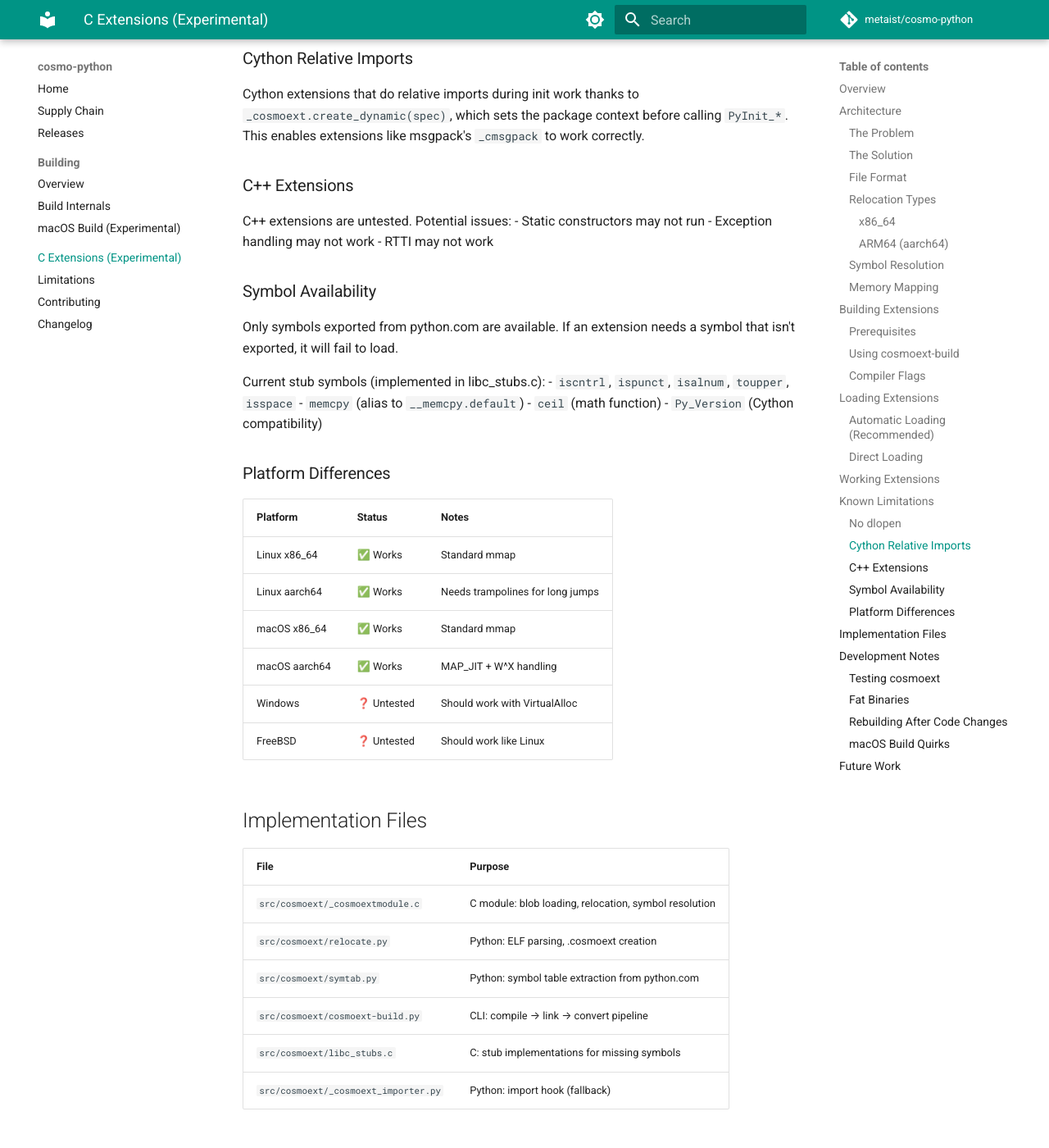
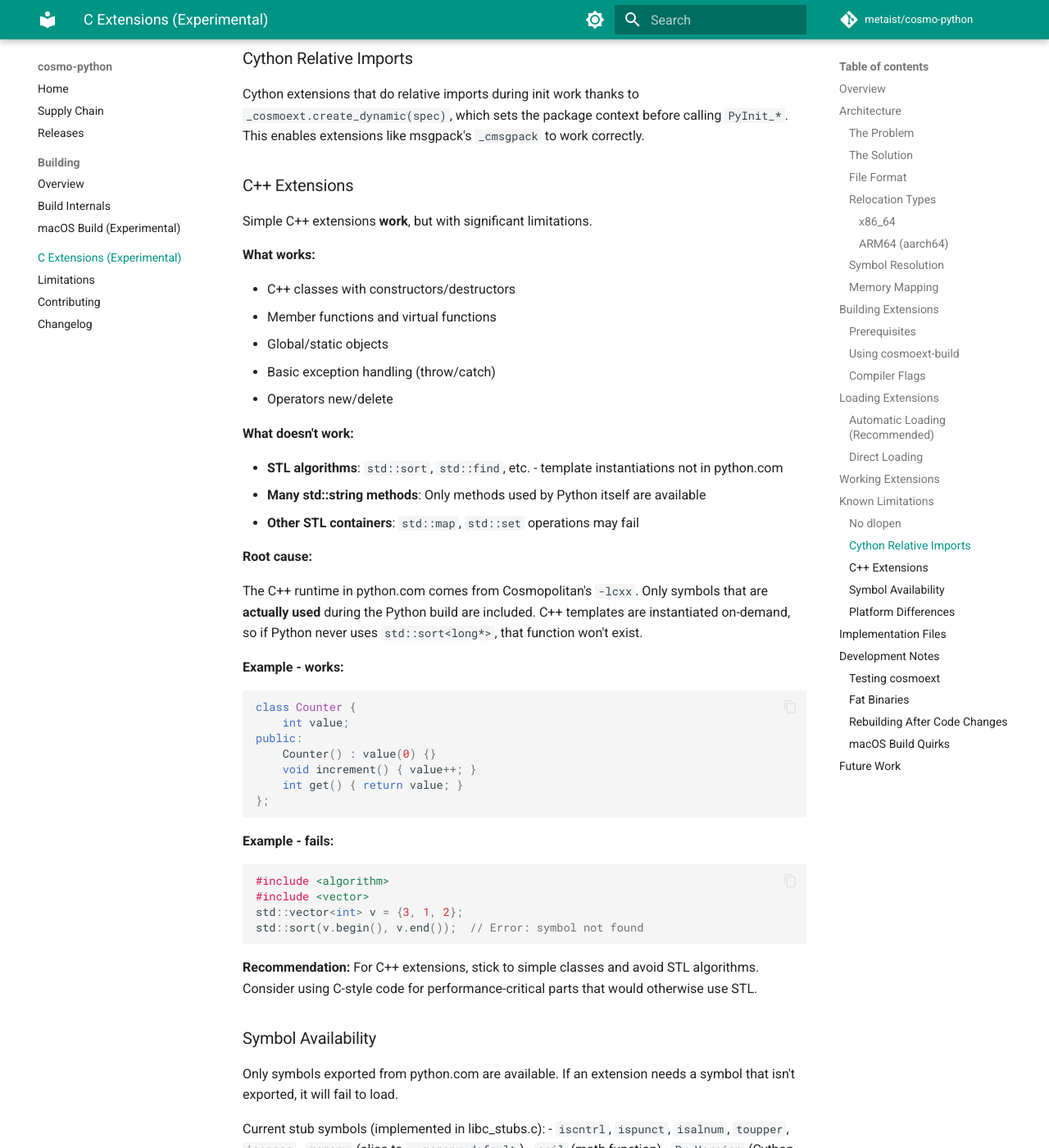
Before and after one commit to metaist/cosmo-python, an MkDocs documentation site: the page built from docs/cosmoext.md, in a window 1280 px wide and 1400 px high, scrolled down 6187 px. Shown: the whole window at 82% size. Built offline with MkDocs 1.6.1 and Material for MkDocs 9.7.7, drawn with Linux system fonts in a browser that asks for light colours; comment, search, counter and statistics services are not loaded.

Commit message:
update: document C++ extension limitations (#108)
Simple C++ extensions work, but STL algorithms and many std::string methods
are unavailable because template instantiations aren't in python.com.

Co-Authored-By: Claude Opus 4.5 <noreply@anthropic.com>

````diff
--- a/docs/cosmoext.md
+++ b/docs/cosmoext.md
@@ -260,10 +260,49 @@ Cython extensions that do relative imports during init work thanks to
 
 ### C++ Extensions
 
-C++ extensions are untested. Potential issues:
-- Static constructors may not run
-- Exception handling may not work
-- RTTI may not work
+Simple C++ extensions **work**, but with significant limitations.
+
+**What works:**
+
+- C++ classes with constructors/destructors
+- Member functions and virtual functions
+- Global/static objects
+- Basic exception handling (throw/catch)
+- Operators new/delete
+
+**What doesn't work:**
+
+- **STL algorithms**: `std::sort`, `std::find`, etc. - template instantiations not in python.com
+- **Many std::string methods**: Only methods used by Python itself are available
+- **Other STL containers**: `std::map`, `std::set` operations may fail
+
+**Root cause:**
+
+The C++ runtime in python.com comes from Cosmopolitan's `-lcxx`. Only symbols that are
+**actually used** during the Python build are included. C++ templates are instantiated
+on-demand, so if Python never uses `std::sort<long*>`, that function won't exist.
+
+**Example - works:**
+```cpp
+class Counter {
+    int value;
+public:
+    Counter() : value(0) {}
+    void increment() { value++; }
+    int get() { return value; }
+};
+```
+
+**Example - fails:**
+```cpp
+#include <algorithm>
+#include <vector>
+std::vector<int> v = {3, 1, 2};
+std::sort(v.begin(), v.end());  // Error: symbol not found
+```
+
+**Recommendation:** For C++ extensions, stick to simple classes and avoid STL algorithms.
+Consider using C-style code for performance-critical parts that would otherwise use STL.
 
 ### Symbol Availability
 
````
